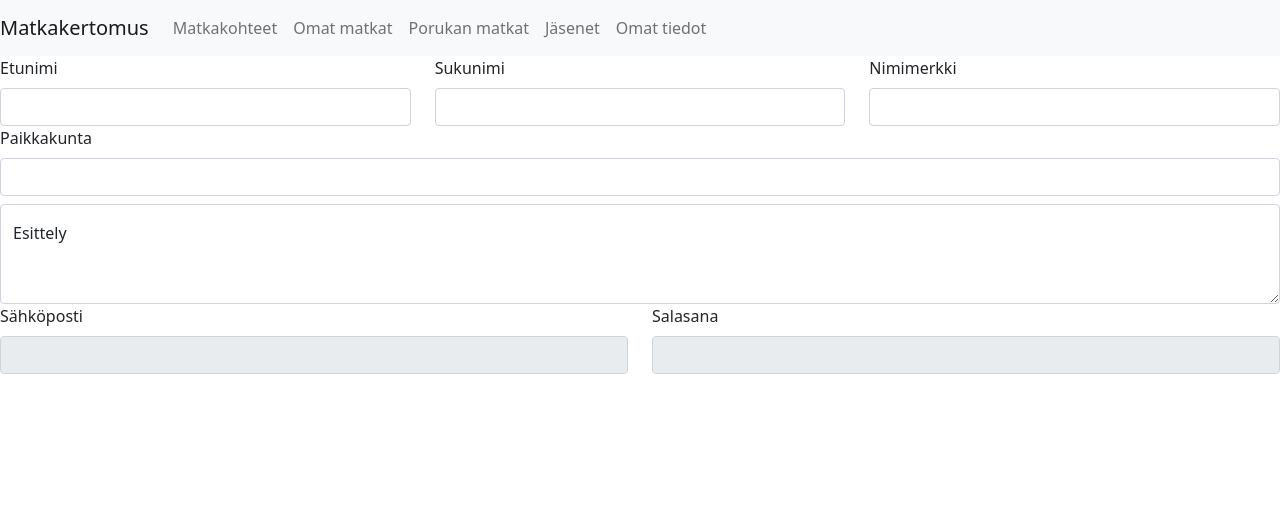
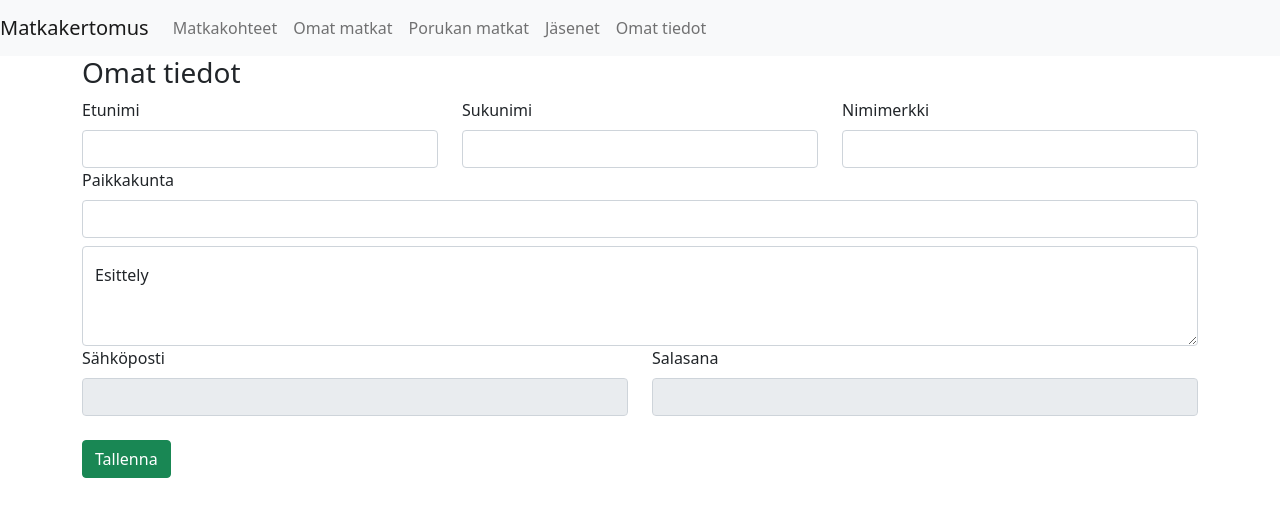
Before and after one commit to OttoH97/Software-production-1, a React (Create React App) app: page /otiedot in a window 1280 px wide. Shown: the top 516 px of the page. Built offline with nearby package versions, Linux system fonts and the light colour scheme.

Commit message:
omat tiedot / omat matkat muutoksia

```diff
--- a/src/Omat_tiedot.js
+++ b/src/Omat_tiedot.js
@@ -2,7 +2,7 @@
 import logo from './logo.svg';
 import './App.css';
 import {useState, useEffect} from 'react';
-import { Container } from 'react-bootstrap';
+import { Container, FormGroup } from 'react-bootstrap';
 import { Navbar } from 'react-bootstrap';
 import { Nav } from 'react-bootstrap';
 import { NavDropdown } from 'react-bootstrap';
@@ -27,7 +27,10 @@ function OmatSivut() {
         </Navbar.Collapse>
     </Navbar>
 
+<Container fluid="md">
 <Form>
+    <h3>Omat tiedot</h3>
+    <Form.Group>
     <Row>
     <Col>
         <Form.Label>Etunimi</Form.Label>
@@ -42,7 +45,7 @@ function OmatSivut() {
         <Form.Control placeholder="" />
     </Col>
     </Row>
-
+    </Form.Group>
 
         <Form.Group className="mb-2" controlId="salasana">
         <Form.Label>Paikkakunta</Form.Label>
@@ -58,6 +61,7 @@ function OmatSivut() {
         />
         </FloatingLabel>
 
+
     <Row>
     <Col>
         <Form.Label>Sähköposti</Form.Label>
@@ -68,7 +72,10 @@ function OmatSivut() {
         <Form.Control readOnly placeholder="" />
     </Col>
     </Row>
+    <br></br>
+    <Button variant="success">Tallenna</Button>{' '}
 </Form>
+</Container>
 </div>
     )
 
--- a/src/omatmatkat_sivu.js
+++ b/src/omatmatkat_sivu.js
@@ -14,6 +14,7 @@ function OmatMatkat(){
 
     return(
         <div>
+
     <Navbar  bg="light" expand="lg">
         <Navbar.Brand href="/">Matkakertomus</Navbar.Brand>
         <Navbar.Toggle aria-controls="basic-navbar-nav" />
@@ -31,9 +32,10 @@ function OmatMatkat(){
         {
             // Jonkunnäöinen looppi matkakohteille tauluun
         }
+
+    <Container fluid="md">
     <Form>
-
-        <br></br>
+        <h3>Omat matkat</h3>
 
     <Table striped bordered hover size="sm">
     <thead>
@@ -88,6 +90,7 @@ function OmatMatkat(){
         <Button variant="success">Luo</Button>{' '}
 
     </Form>
+    </Container>
 </div>
 
 
```
